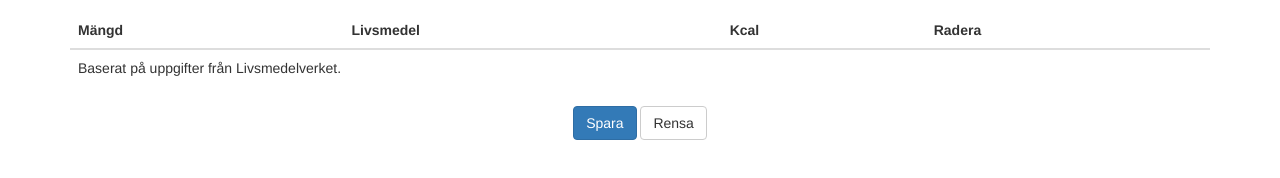
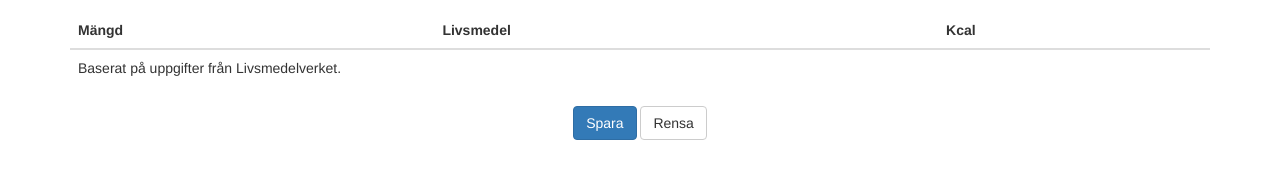
Before and after one commit to JonasJR/CountingCalories, a plain HTML site: page index.html in a window 1280 px wide. Shown: the part 202-380 px from the top of the page. Drawn offline with Linux system fonts and the light colour scheme.

Commit message:
Radera radera

```diff
--- a/index.html
+++ b/index.html
@@ -99,7 +99,6 @@
               <th>Mängd</th>
               <th>Livsmedel</th>
               <th>Kcal</th>
-              <th>Radera</th>
             </tr>
           </thead>
           <tfoot>
```
